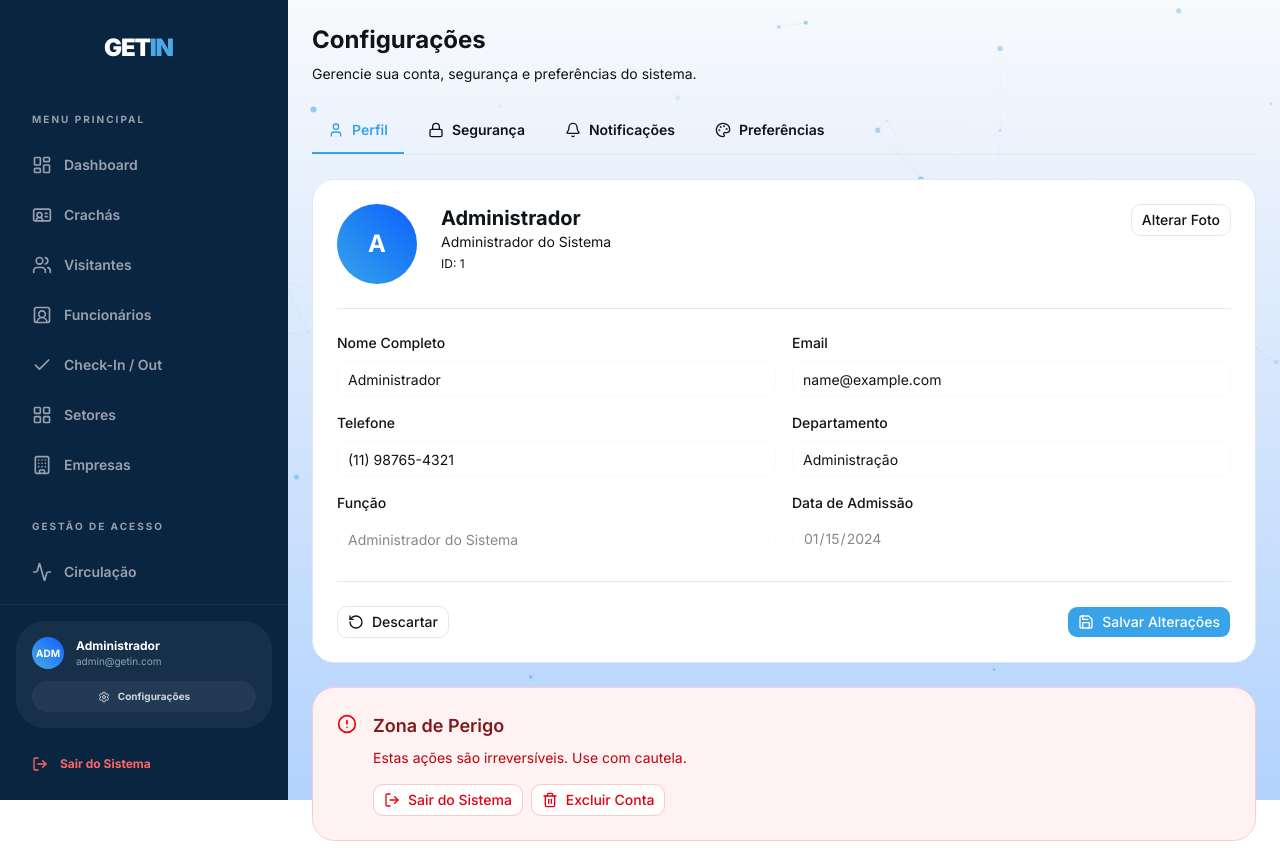
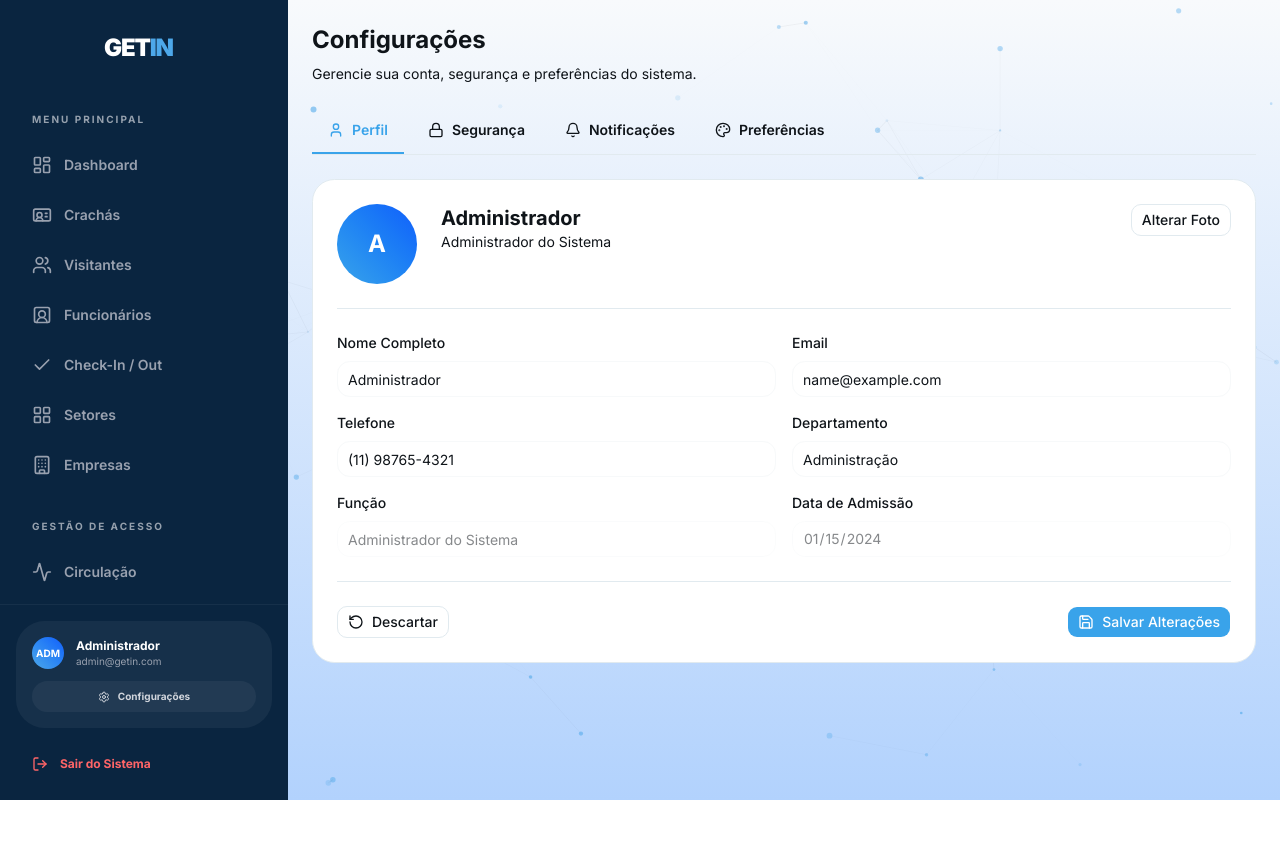
Before and after one commit to ocastroxs/get_in, a Next.js app: page /dashboard/configuracoes in a window 1280 px wide. After the commit the page ends 800 px from the top, so only its background shows below. Built offline with nearby package versions, Linux system fonts and the light colour scheme; sample sign-in values are in the browser's storage.

Commit message:
feat: remover elementos solicitados da tela de configurações

```diff
--- a/src/app/dashboard/configuracoes/page.jsx
+++ b/src/app/dashboard/configuracoes/page.jsx
@@ -1,6 +1,6 @@
 'use client';
 
-import { useState, useEffect } from 'react';
+import { useState } from 'react';
 import {
   User,
   Lock,
@@ -12,12 +12,7 @@ import {
   EyeOff,
   Mail,
   Phone,
-  MapPin,
   Calendar,
-  Shield,
-  LogOut,
-  Trash2,
-  AlertCircle,
   Check,
   Loader2
 } from 'lucide-react';
@@ -27,7 +22,7 @@ import { Checkbox } from '@/components/ui/checkbox';
 import { useAuth } from '@/lib/AuthContext';
 
 export default function ConfiguracoesPage() {
-  const { user, logout } = useAuth();
+  const { user } = useAuth();
   const [abaAtiva, setAbaAtiva] = useState('perfil');
   const [loading, setLoading] = useState(false);
   const [sucesso, setSucesso] = useState(false);
@@ -49,8 +44,6 @@ export default function ConfiguracoesPage() {
     senhaAtual: '',
     novaSenha: '',
     confirmarSenha: '',
-    autenticacaoDois: true,
-    sessoesCodigo: false,
   });
 
   // Estado de Notificações
@@ -107,8 +100,6 @@ export default function ConfiguracoesPage() {
         senhaAtual: '',
         novaSenha: '',
         confirmarSenha: '',
-        autenticacaoDois: seguranca.autenticacaoDois,
-        sessoesCodigo: seguranca.sessoesCodigo,
       });
       setTimeout(() => setSucesso(false), 3000);
     } catch (error) {
@@ -143,18 +134,6 @@ export default function ConfiguracoesPage() {
       console.error('Erro ao salvar preferências:', error);
     } finally {
       setLoading(false);
-    }
-  };
-
-  const handleLogout = () => {
-    if (confirm('Tem certeza que deseja sair do sistema?')) {
-      logout();
-    }
-  };
-
-  const handleExcluirConta = () => {
-    if (confirm('ATENÇÃO: Esta ação é irreversível! Deseja realmente excluir sua conta?')) {
-      alert('Solicitação de exclusão enviada. Você será contatado em breve.');
     }
   };
 
@@ -215,7 +194,6 @@ export default function ConfiguracoesPage() {
               <div className="flex-1">
                 <h2 className="text-xl font-bold text-foreground">{perfil.nome}</h2>
                 <p className="text-sm text-muted-foreground">{perfil.funcao}</p>
-                <p className="text-xs text-muted-foreground mt-1">ID: {user?.id || 'ADM-001'}</p>
               </div>
               <Button variant="outline" size="sm">
                 Alterar Foto
@@ -386,73 +364,6 @@ export default function ConfiguracoesPage() {
               </div>
             </div>
 
-            {/* Autenticação em Dois Fatores */}
-            <div className="space-y-4 pb-6 border-b border-border">
-              <h3 className="text-lg font-semibold text-foreground flex items-center gap-2">
-                <Shield size={18} />
-                Autenticação em Dois Fatores
-              </h3>
-              <div className="space-y-3">
-                <div className="flex items-center justify-between p-3 bg-muted/30 rounded-lg">
-                  <div className="flex items-center gap-3">
-                    <Checkbox
-                      checked={seguranca.autenticacaoDois}
-                      onCheckedChange={(checked) =>
-                        setSeguranca({ ...seguranca, autenticacaoDois: checked })
-                      }
-                    />
-                    <div>
-                      <p className="text-sm font-medium text-foreground">Autenticação por Código</p>
-                      <p className="text-xs text-muted-foreground">Receba códigos por email ou SMS</p>
-                    </div>
-                  </div>
-                  <span className={`text-xs font-semibold px-2 py-1 rounded ${seguranca.autenticacaoDois ? 'bg-green-100 text-green-700' : 'bg-gray-100 text-gray-700'}`}>
-                    {seguranca.autenticacaoDois ? 'Ativo' : 'Inativo'}
-                  </span>
-                </div>
-                <div className="flex items-center justify-between p-3 bg-muted/30 rounded-lg">
-                  <div className="flex items-center gap-3">
-                    <Checkbox
-                      checked={seguranca.sessoesCodigo}
-                      onCheckedChange={(checked) =>
-                        setSeguranca({ ...seguranca, sessoesCodigo: checked })
-                      }
-                    />
-                    <div>
-                      <p className="text-sm font-medium text-foreground">Gerar Códigos de Backup</p>
-                      <p className="text-xs text-muted-foreground">Salve códigos para recuperação de conta</p>
-                    </div>
-                  </div>
-                  <Button variant="outline" size="sm">
-                    Gerar
-                  </Button>
-                </div>
-              </div>
-            </div>
-
-            {/* Sessões Ativas */}
-            <div className="space-y-4 pb-6 border-b border-border">
-              <h3 className="text-lg font-semibold text-foreground">Sessões Ativas</h3>
-              <div className="space-y-2">
-                <div className="flex items-center justify-between p-3 bg-muted/30 rounded-lg">
-                  <div>
-                    <p className="text-sm font-medium text-foreground">Chrome • Windows</p>
-                    <p className="text-xs text-muted-foreground">192.168.1.100 • Última atividade: agora</p>
-                  </div>
-                  <span className="text-xs font-semibold px-2 py-1 rounded bg-green-100 text-green-700">Atual</span>
-                </div>
-                <div className="flex items-center justify-between p-3 bg-muted/30 rounded-lg">
-                  <div>
-                    <p className="text-sm font-medium text-foreground">Safari • iPhone</p>
-                    <p className="text-xs text-muted-foreground">192.168.1.50 • Última atividade: há 2 horas</p>
-                  </div>
-                  <Button variant="outline" size="sm">
-                    Encerrar
-                  </Button>
-                </div>
-              </div>
-            </div>
-
             {/* Botões de Ação */}
             <div className="flex items-center justify-between pt-6 border-t border-border">
               <div className="flex gap-2">
@@ -464,8 +375,6 @@ export default function ConfiguracoesPage() {
                     senhaAtual: '',
                     novaSenha: '',
                     confirmarSenha: '',
-                    autenticacaoDois: true,
-                    sessoesCodigo: false,
                   })}
                 >
                   <RotateCcw size={14} />
@@ -724,7 +633,6 @@ export default function ConfiguracoesPage() {
 
             {/* Som e Desktop */}
             <div className="space-y-4 pb-6 border-b border-border">
-              <h3 className="text-lg font-semibold text-foreground">Experiência</h3>
               <div className="space-y-3">
                 <div className="flex items-center justify-between p-3 bg-muted/30 rounded-lg">
                   <div>
@@ -795,37 +703,6 @@ export default function ConfiguracoesPage() {
           </div>
         )}
       </div>
-
-      {/* Zona de Perigo */}
-      <div className="bg-red-50 border border-red-200 rounded-xl p-6 shadow-sm">
-        <div className="flex items-start gap-4">
-          <AlertCircle className="w-5 h-5 text-red-600 mt-0.5 flex-shrink-0" />
-          <div className="flex-1">
-            <h3 className="text-lg font-semibold text-red-900 mb-2">Zona de Perigo</h3>
-            <p className="text-sm text-red-700 mb-4">Estas ações são irreversíveis. Use com cautela.</p>
-            <div className="flex flex-col sm:flex-row gap-2">
-              <Button
-                variant="outline"
-                size="sm"
-                className="gap-2 text-red-600 border-red-200 hover:bg-red-50"
-                onClick={handleLogout}
-              >
-                <LogOut size={14} />
-                Sair do Sistema
-              </Button>
-              <Button
-                variant="outline"
-                size="sm"
-                className="gap-2 text-red-600 border-red-200 hover:bg-red-50"
-                onClick={handleExcluirConta}
-              >
-                <Trash2 size={14} />
-                Excluir Conta
-              </Button>
-            </div>
-          </div>
-        </div>
-      </div>
     </div>
   );
 }
```
